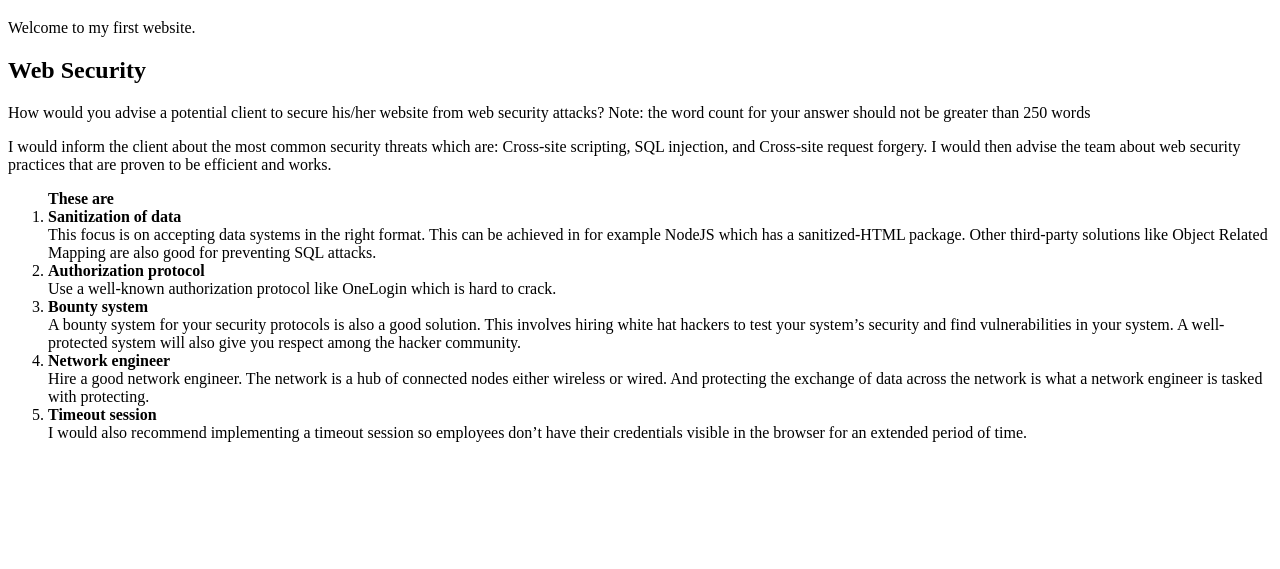
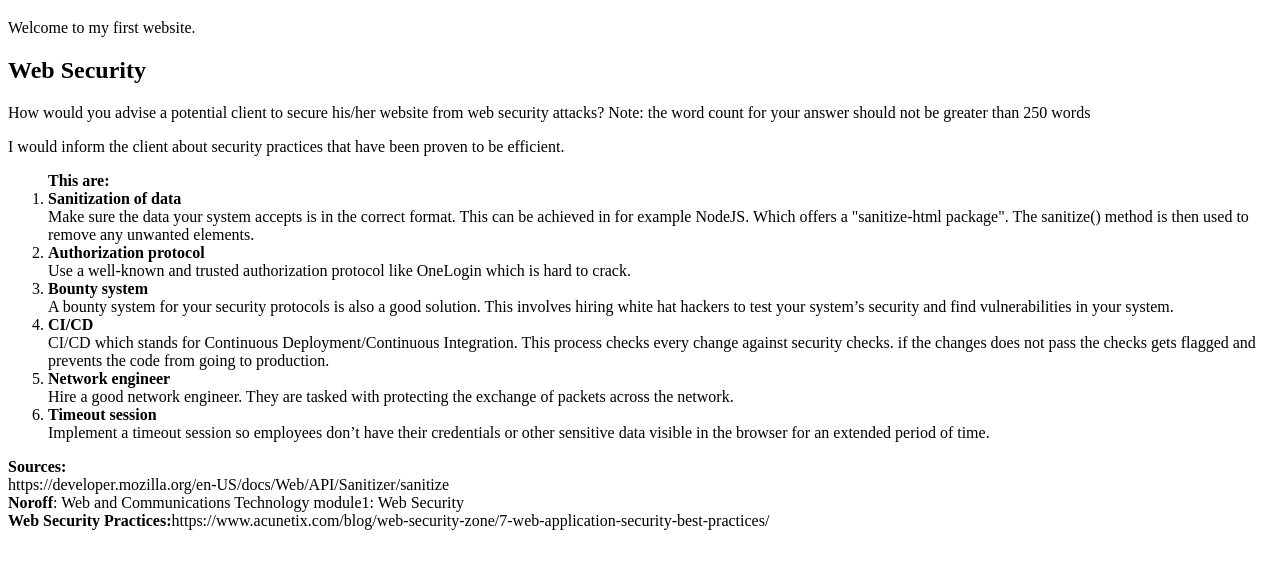
Before and after one commit to Noroff-FEU-Assignments/cross-course-project-half6, a plain HTML site: page index.html in a window 1280 px wide. Shown: the part 61-630 px from the top of the page. Drawn offline with Linux system fonts and the light colour scheme.

Commit message:
Web Security CA

```diff
--- a/index.html
+++ b/index.html
@@ -11,22 +11,27 @@
     <p>Welcome to my first website.</p>
     <h2>Web Security</h2>
     <p id="web-security-question">How would you advise a potential client to secure his/her website from web security attacks? Note: the word count for your answer should not be greater than 250 words</p>
-    <p id="web-security-answer">I would inform the client about the most common security threats which are: Cross-site scripting, SQL injection, and Cross-site request forgery.
-        I would then advise the team about web security practices that are proven to be efficient and works.
-        <ol><strong>These are</strong>
+    <p id="web-security-answer">I would inform the client about security practices that have been proven to be efficient.</p>
+        <ol><strong>This are:</strong>
             <br><li><strong>Sanitization of data</strong><br>
-                This focus is on accepting data systems in the right format. This can be achieved in for example NodeJS which has a sanitized-HTML package. Other third-party solutions like Object Related Mapping are also good for preventing SQL attacks.</li>
+                Make sure the data your system accepts is in the correct format.
+                This can be achieved in for example NodeJS. Which offers a "sanitize-html package". The sanitize() method is then used to remove any unwanted elements. </li>
                 <li><strong>Authorization protocol</strong><br>
-                    Use a well-known authorization protocol like OneLogin which is hard to crack.</li>
+                    Use a well-known and trusted authorization protocol like OneLogin which is hard to crack.</li>
                 <li><strong>Bounty system</strong><br>
                     A bounty system for your security protocols is also a good solution. This involves hiring white hat hackers to test your system’s security and find vulnerabilities in your system.
-                    A well-protected system will also give you respect among the hacker community.</li>
+                    </li>
+                    <li><strong>CI/CD</strong><br>
+                    CI/CD which stands for Continuous Deployment/Continuous Integration. This process checks every change against security checks. if the changes does not pass the checks gets flagged and prevents the code from going to production.</li>
                     <li><strong>Network engineer</strong><br>
-                        Hire a good network engineer. The network is a hub of connected nodes either wireless or wired. And protecting the exchange of data across the network is what a network engineer is tasked with protecting.
+                       Hire a good network engineer. They are tasked with protecting the exchange of packets across the network.
                     </li>
                     <li><strong>Timeout session</strong><br>
-                        I would also recommend implementing a timeout session so employees don’t have their credentials visible in the browser for an extended period of time.</li>
+                      Implement a timeout session so employees don’t have their credentials or other sensitive data visible in the browser for an extended period of time.</li>
         </ol>
+        <p><strong>Sources:<br></strong>https://developer.mozilla.org/en-US/docs/Web/API/Sanitizer/sanitize<br>
+                   <strong>Noroff</strong>: Web and Communications Technology module1: Web Security<br>
+                   <strong>Web Security Practices:</strong>https://www.acunetix.com/blog/web-security-zone/7-web-application-security-best-practices/</p>
 
 </body>
 </html>
```
Also changed, not shown: css/syles.css (deleted), js/script.js (deleted).
